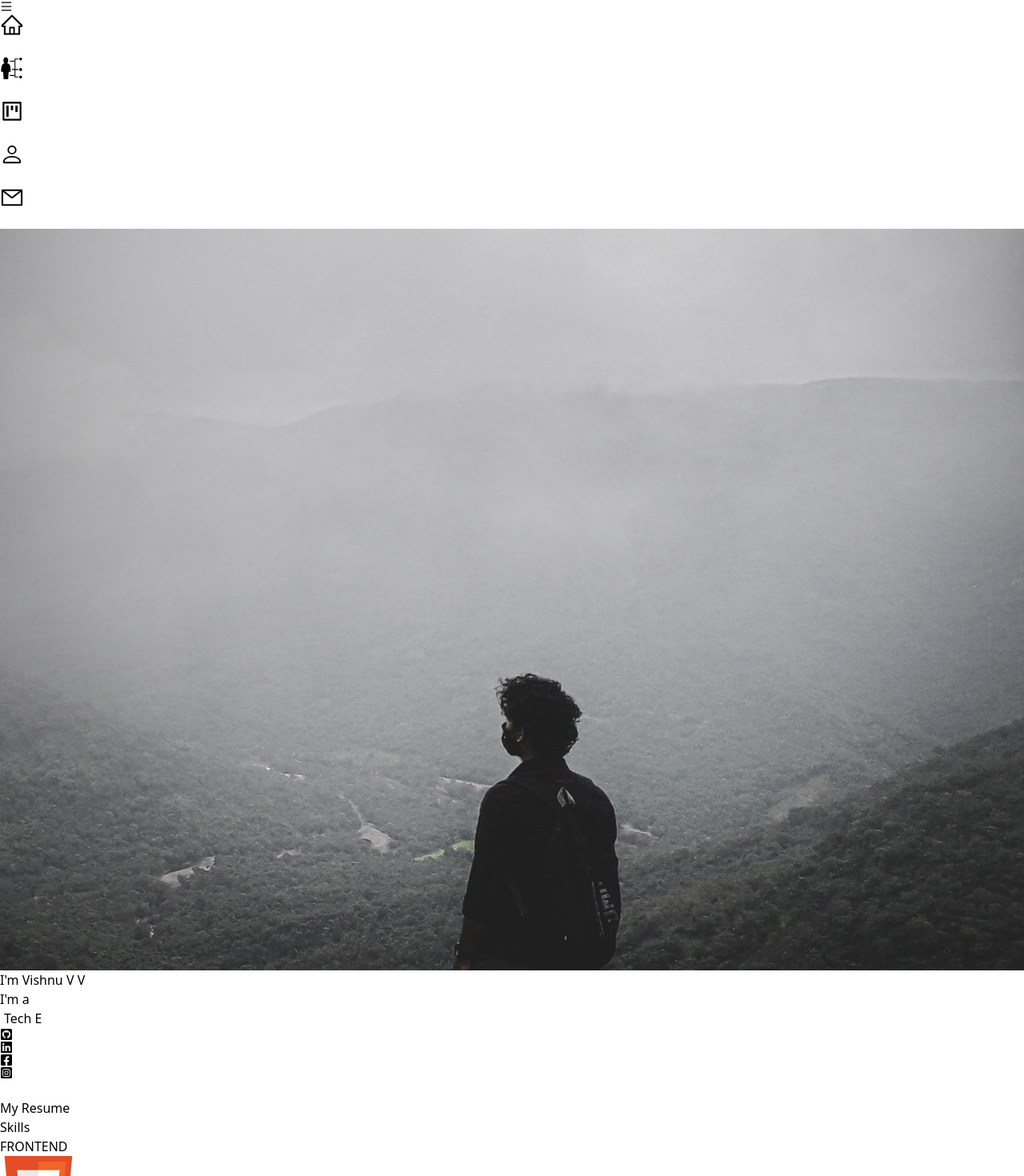
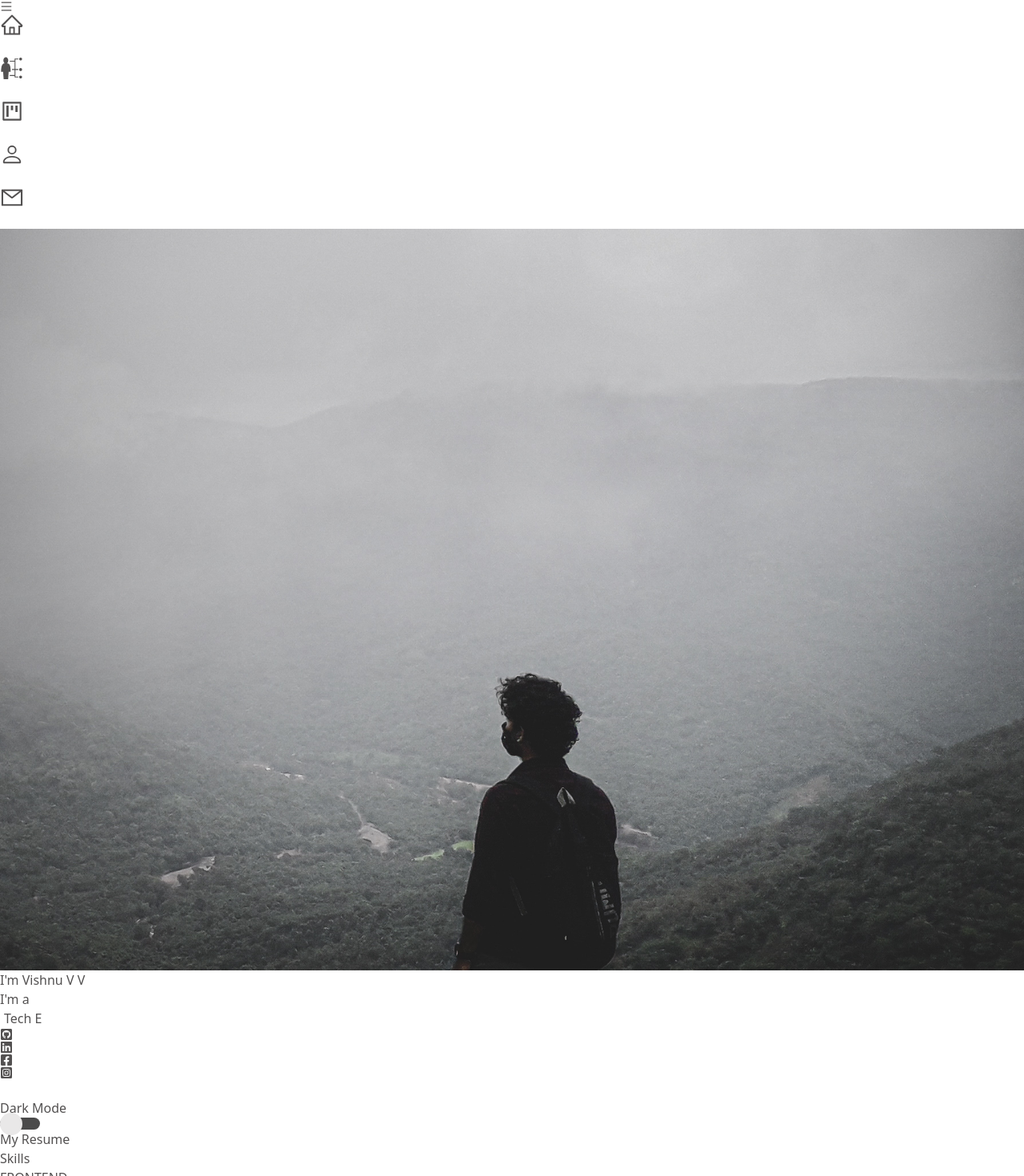
Before and after one commit to vishnuarjun512/Portfolio, a React (Vite) app: page / in a window 1280 px wide. Shown: the top 1470 px of the page at 80% size. Built offline with nearby package versions, Linux system fonts and the light colour scheme; some icons are missing.

Commit message:
Update 10 files

```diff
--- a/src/App.jsx
+++ b/src/App.jsx
@@ -5,11 +5,12 @@ import Skills from "./components/Skills";
 import Resume from "./components/Resume";
 import SideNav from "./components/SideNav";
 import React from "react";
+import { DarkModeProvider } from "./components/DarkModeContext";
 
 function App() {
   return (
+    <DarkModeProvider>
     <div>
-      {/* <DarkMode /> */}
       <SideNav />
       <Main />
       <Skills />
@@ -17,6 +18,7 @@ function App() {
       <Resume />
       <Contact />
     </div>
+      </DarkModeProvider>
   );
 }
 
--- /dev/null
+++ b/src/components/DarkModeContext.jsx
@@ -0,0 +1,23 @@
+// DarkModeContext.js
+import React, { createContext, useContext, useState } from "react";
+
+const DarkModeContext = createContext();
+
+export const DarkModeProvider = ({ children }) => {
+  const [isDarkMode, setIsDarkMode] = useState(false);
+
+  const toggleDarkMode = () => {
+    setIsDarkMode(!isDarkMode);
+    console.log("Dark Mode!");
+  };
+
+  return (
+    <DarkModeContext.Provider value={{ isDarkMode, toggleDarkMode }}>
+      {children}
+    </DarkModeContext.Provider>
+  );
+};
+
+export const useDarkMode = () => {
+  return useContext(DarkModeContext);
+};
--- /dev/null
+++ b/src/components/DarkModeSlider.jsx
@@ -0,0 +1,29 @@
+import React, { useState } from "react";
+import { useDarkMode } from "./DarkModeContext";
+
+const DarkModeSliderButton = ({ isDarkMode, toggleDarkMode }) => {
+  const [sliderPosition, setSliderPosition] = useState(
+    isDarkMode ? "dark" : "light",
+  );
+
+  const handleSliderClick = () => {
+    toggleDarkMode();
+    setSliderPosition(sliderPosition === "dark" ? "light" : "dark");
+  };
+
+  return (
+    <div className="flex flex-col items-center justify-center gap-2">
+      <h1 className="text-[19px] font-bold">
+        {isDarkMode ? "Light Mode" : "Dark Mode"}
+      </h1>
+      <div
+        onClick={handleSliderClick}
+        className={`slider-button ${sliderPosition}`}
+      >
+        <div className="slider"></div>
+      </div>
+    </div>
+  );
+};
+
+export default DarkModeSliderButton;
--- a/src/components/Main.jsx
+++ b/src/components/Main.jsx
@@ -9,8 +9,11 @@ import {
 } from "react-icons/fa";
 import { FaSquareXTwitter } from "react-icons/fa6";
 import "./SideNav.css";
+import DarkModeSlider from "./DarkModeSlider";
+import { useDarkMode } from "./DarkModeContext";
 
 const Main = () => {
+  const { isDarkMode, toggleDarkMode } = useDarkMode();
   function openPdfWindow(pdfUrl) {
     const newWindow = window.open("", "_blank");
     newWindow.document.write(`
@@ -26,14 +29,18 @@ const Main = () => {
   }
 
   return (
-    <div id="main">
+    <div id="main" className={`${isDarkMode ? "dark-mode" : "light-mode"}`}>
       <img
         className="w-full h-screen object-cover"
         src={img}
         alt="Vishnu's Image"
         loading="lazy"
       ></img>
-      <div className="w-full h-screen absolute top-0 left-0 bg-white/50">
+      <div
+        className={`${
+          isDarkMode ? "" : "bg-white/40"
+        } w-full h-screen absolute top-0 left-0`}
+      >
         <div className=" max-w-[700px] m-auto h-full w-full flex flex-col justify-center lg:items-center items-center">
           <h1 className="text-[40px] md:text-[50px] font-bold md:font-bold text-gray-800">
             I'm Vishnu V V
@@ -59,7 +66,7 @@ const Main = () => {
               repeat={Infinity}
             />
           </h2>
-          <div className="flex justify-center gap-[10px] pt-6 max-w-[200px] w-full hover:scale-110 hover:shadow-gray-300 duration-100 ease-in">
+          <div className="flex text-black justify-center gap-[10px] pt-6 max-w-[200px] w-full hover:scale-110 hover:shadow-gray-300 duration-100 ease-in">
             <a
               href="https://github.com/vishnuarjun512"
               target="_blank"
@@ -97,7 +104,19 @@ const Main = () => {
             </a>
           </div>
         </div>
-        <div className="absolute right-2 bottom-2 z-1 rounded-full shadow-lg sm:mx-2 mr-[-4px] sm:my-1 my-1 p-1 bg-gray-200 shadow-gray-500 cursor-pointer hover:scale-[1.2] ease-in duration-100 ">
+        <div className="hidden md:block absolute right-5 top-3 z-1">
+          <DarkModeSlider
+            isDarkMode={isDarkMode}
+            toggleDarkMode={toggleDarkMode}
+          />
+        </div>
+        <div
+          className={`${
+            isDarkMode
+              ? " text-white  bg-[#212121]"
+              : "shadow-gray-500 bg-gray-200 "
+          } absolute right-2 bottom-2 z-1 rounded-full md:rounded-2xl shadow-sm sm:mx-2 mr-[-4px] sm:my-1 my-1 p-1 md:py-2  cursor-pointer hover:scale-[1.2] ease-in duration-100 `}
+        >
           {/* <a href="RESUME.pdf" download="Vishnu's Resume.pdf"> */}
           <button
             onClick={() => openPdfWindow("RESUME.pdf")}
--- a/src/components/ProjectItem.jsx
+++ b/src/components/ProjectItem.jsx
@@ -1,9 +1,16 @@
 import React from "react";
 import { FaGithub } from "react-icons/fa";
+import { useDarkMode } from "./DarkModeContext";
 
 const ProjectItem = ({ img, title, link }) => {
+  const { isDarkMode } = useDarkMode();
+
   return (
-    <div className="max-w-[100%] relative flex items-center justify-center h-auto w-full shadow-xl shadow-gray-400 rounded-xl group hover:bg-gradient-to-r hover:scale-[1.0150] from-gray-200 to-[#001b5e] ease-in-out duration-700">
+    <div
+      className={`${
+        isDarkMode ? "" : "shadow-xl"
+      } max-w-[100%] relative flex items-center justify-center h-auto w-full  shadow-gray-400 rounded-xl group hover:bg-gradient-to-b hover:scale-[1.0150] from-gray-700 to-[#14131a] ease-in-out duration-700`}
+    >
       <img
         className="w-full h-full rounded-xl group-hover:opacity-10 object-cover"
         src={img}
--- a/src/components/Projects.jsx
+++ b/src/components/Projects.jsx
@@ -6,17 +6,31 @@ import planti from "../assets/planti.png";
 import portfolio from "../assets/portfolio.png";
 import calculator from "../assets/calculator.png";
 import imageGallery from "../assets/imageGallery.png";
+import { useDarkMode } from "./DarkModeContext";
 
 const Projects = () => {
+  const { isDarkMode } = useDarkMode();
   return (
     <div
       id="projects"
-      className="max-w-[1440px] m-auto md:pl-[120px] p-4 py-16"
+      className={`${
+        isDarkMode ? "bg-[#14131a]" : "light-mode"
+      } max-w-[1440px] m-auto md:pl-[120px] p-4 py-16`}
     >
-      <h1 className="text-4xl font-bold text-center text-[#001b53]">
+      <h1
+        className={`${
+          isDarkMode ? "text-white" : "text-[#001b5e]"
+        } text-4xl font-bold text-center`}
+      >
         Projects
       </h1>
-      <p className="text-center text-xl pt-4 pb-6">Checkout my Projects!</p>
+      <p
+        className={`${
+          isDarkMode ? "text-white" : ""
+        } text-center text-xl pt-4 pb-6`}
+      >
+        Checkout my Projects!
+      </p>
       <div className="grid md:grid-cols-2 gap-12">
         <ProjectItem
           img={imageGallery}
--- a/src/components/SideNav.jsx
+++ b/src/components/SideNav.jsx
@@ -8,15 +8,17 @@ import {
 import { GrProjects } from "react-icons/gr";
 import { BsMailbox, BsPerson } from "react-icons/bs";
 import { GiSkills } from "react-icons/gi";
+import { useDarkMode } from "./DarkModeContext";
 
 const SideNav = () => {
   const [nav, setNav] = useState(false);
+  const { isDarkMode } = useDarkMode();
   const handleNav = () => {
     setNav(!nav);
     // console.log("State changed ");
   };
   return (
-    <div>
+    <div className={`${isDarkMode ? "dark-mode" : "light-mode"}`}>
       <AiOutlineMenu
         onClick={handleNav}
         className="fixed top-4 right-4 z-[99] md:hidden block "
@@ -68,13 +70,21 @@ const SideNav = () => {
         ""
       )}
 
-      <div className="md:block hidden fixed top-[50%] translate-y-[-50%] ml-5 z-10">
+      <div
+        className={`${
+          isDarkMode ? "text-black" : ""
+        } md:block hidden fixed top-[50%] translate-y-[-50%] ml-5 z-20`}
+      >
         <div className="flex flex-col gap-[12px] ">
           <div className="flex flex-row gap-[10px] justify-start items-center text-2xl font-bold">
             <a
               href="#main"
               id="hover-button"
-              className="flex flex-row flex-initial rounded-full shadow-lg bg-gray-200 shadow-gray-500 m-2 p-4 cursor-pointer hover:scale-[1.2] ease-in duration-100"
+              className={`${
+                isDarkMode
+                  ? "bg-[#212121] text-white"
+                  : "shadow-gray-500 bg-gray-200"
+              } rounded-full shadow-lg  m-2 p-4 cursor-pointer hover:scale-[1.2] ease-in duration-100`}
             >
               <AiOutlineHome size={30} />
             </a>
@@ -85,7 +95,11 @@ const SideNav = () => {
             <a
               href="#skills"
               id="hover-button"
-              className="rounded-full shadow-lg bg-gray-200 shadow-gray-500 m-2 p-4 cursor-pointer hover:scale-[1.2] ease-in duration-100"
+              className={`${
+                isDarkMode
+                  ? "bg-[#212121] text-white"
+                  : "shadow-gray-500 bg-gray-200"
+              } rounded-full shadow-lg  m-2 p-4 cursor-pointer hover:scale-[1.2] ease-in duration-100`}
             >
               <GiSkills size={30} />
             </a>
@@ -96,7 +110,11 @@ const SideNav = () => {
             <a
               href="#projects"
               id="hover-button"
-              className="rounded-full shadow-lg bg-gray-200 shadow-gray-500 m-2 p-4 cursor-pointer hover:scale-[1.2] ease-in duration-100"
+              className={`${
+                isDarkMode
+                  ? "bg-[#212121] text-white"
+                  : "shadow-gray-500 bg-gray-200"
+              } rounded-full shadow-lg  m-2 p-4 cursor-pointer hover:scale-[1.2] ease-in duration-100`}
             >
               <AiOutlineProject size={30} />
             </a>
@@ -107,7 +125,11 @@ const SideNav = () => {
             <a
               id="hover-button"
               href="#resume"
-              className="rounded-full shadow-lg bg-gray-200 shadow-gray-500 m-2 p-4 cursor-pointer hover:scale-[1.2] ease-in duration-100"
+              className={`${
+                isDarkMode
+                  ? "bg-[#212121] text-white"
+                  : "shadow-gray-500 bg-gray-200"
+              } rounded-full shadow-lg  m-2 p-4 cursor-pointer hover:scale-[1.2] ease-in duration-100`}
             >
               <BsPerson size={30} />
             </a>
@@ -118,7 +140,11 @@ const SideNav = () => {
             <a
               href="#contact"
               id="hover-button"
-              className="rounded-full shadow-lg bg-gray-200 shadow-gray-500 m-2 p-4 cursor-pointer hover:scale-[1.2] ease-in duration-100"
+              className={`${
+                isDarkMode
+                  ? "bg-[#212121] text-white"
+                  : "shadow-gray-500 bg-gray-200"
+              } rounded-full shadow-lg  m-2 p-4 cursor-pointer hover:scale-[1.2] ease-in duration-100`}
             >
               <AiOutlineMail size={30} />
             </a>
--- a/src/components/SkillSection.jsx
+++ b/src/components/SkillSection.jsx
@@ -1,8 +1,10 @@
 import React from "react";
 import "./SideNav.css";
 import star from "../assets/Icons/star.png";
+import { useDarkMode } from "./DarkModeContext";
 
 const SkillSection = ({ title, items }) => {
+  const { isDarkMode } = useDarkMode();
   const renderStars = (level) => {
     const stars = [];
     for (let i = 0; i < level; i++) {
@@ -12,14 +14,18 @@ const SkillSection = ({ title, items }) => {
           className="w-4 h-4" // Adjust the width and height as needed
           src={star}
           alt="Star"
-        />
+        />,
       );
     }
     return stars;
   };
 
   return (
-    <div className="bg-[rgb(97,103,122)] border-1 min-h-[170px] min-w-[350px] p-2 items-center justify-evenly flex flex-col flex-wrap rounded-3xl shadow-2xl hover:scale-[1.05] ease-in-out duration-100">
+    <div
+      className={`${
+        isDarkMode ? "bg-[#1c1b23]" : "bg-[rgb(97,103,122)] "
+      } border-1 min-h-[170px] min-w-[350px] p-2 items-center justify-evenly flex flex-col flex-wrap rounded-3xl shadow-2xl ease-in-out duration-100`}
+    >
       <h1 className="text-[#D8D9DA] sm:text-2xl text-2xl font-semibold underline">
         {title.toUpperCase()}
       </h1>
@@ -29,13 +35,17 @@ const SkillSection = ({ title, items }) => {
             key={index}
             className="flex flex-col items-center justify-center m-3 hover:scale-[1.2] gap-1 ease-in-out duration-100"
           >
-            <div className="relative">
+            <div className="relative ">
               <img
-                className="w-[65px] h-[68px] rounded-lg"
+                className="w-[65px] rounded-lg h-[68px]"
                 src={item.source}
                 alt={item.name}
               />
-              <div className="flex flex-col items-center justify-center h-full w-full text-bold text-[15px] text-center absolute top-0 left-0 right-0 bottom-0 bg-[#61677A] opacity-0 hover:opacity-100 transition-opacity duration-600">
+              <div
+                className={`${
+                  isDarkMode ? "bg-[#1c1b23]" : "bg-[#61677A]"
+                } flex flex-col items-center justify-center h-[112%] w-[110%] text-bold text-[15px] text-center absolute top-0 left-0 right-0 bottom-0 opacity-0 hover:opacity-100 transition-opacity duration-600`}
+              >
                 <p className="text-[#F0F0F0]">{item.name}</p>
                 <div className="flex justify-center">
                   {renderStars(item.level)}
--- a/src/components/Skills.jsx
+++ b/src/components/Skills.jsx
@@ -16,8 +16,10 @@ import Python from "../assets/Icons/python.png";
 import git from "../assets/Icons/git.png";
 import github from "../assets/Icons/github.png";
 import SkillSection from "./SkillSection";
+import { useDarkMode } from "./DarkModeContext";
 
 const Skills = () => {
+  const { isDarkMode } = useDarkMode();
   const data = [
     {
       title: "Frontend",
@@ -80,9 +82,17 @@ const Skills = () => {
   return (
     <div
       id="skills"
-      className="max-w-[1440px] m-auto md:pl-20 p-4 pt-16 flex flex-col justify-center items-center"
+      className={`${
+        isDarkMode ? "bg-[#14131a]" : "light-mode"
+      }  max-w-[1440px] m-auto md:pl-20 p-4 pt-16 flex flex-col justify-center items-center`}
     >
-      <h1 className="text-4xl font-bold text-center text-[#001b5e]">Skills</h1>
+      <h1
+        className={`${
+          isDarkMode ? "text-white" : "text-[#001b5e]"
+        } text-4xl font-bold text-center`}
+      >
+        Skills
+      </h1>
       <div className="flex flex-row flex-wrap items-center justify-center gap-8 m-5 px-10">
         {data.map((item, idx) => (
           <SkillSection key={idx} title={item.title} items={item.items} />
--- a/src/index.css
+++ b/src/index.css
@@ -8,11 +8,11 @@
 
 :root {
   --body_background: white;
-    --body_color:black;
-    --link_color:navy;
+  --body_color: black;
+  --link_color: navy;
 }
 
- [data-them="dark"]{
+[data-them="dark"] {
   --body_background: #282c34;
   --body_color: white;
   --link_color: cyan;
@@ -29,8 +29,58 @@
   transform: translateY(0);
 }
 
-@media(prefers-reduced-motion) {
+@media (prefers-reduced-motion) {
   .hide {
     transition: none;
   }
 }
+
+.light-mode {
+  background-color: #ffffff;
+  color: #535151; /* Text color */
+  transition:
+    background-color 0.3s,
+    color 0.3s;
+}
+
+.dark-mode {
+  background-color: #212121; /* Dark background color */
+  color: #fff; /* Dark text color */
+  transition:
+    background-color 0.3s,
+    color 0.3s;
+}
+
+/* DarkModeSliderButton.css */
+.slider-button {
+  display: flex;
+  align-items: center;
+  height: 15px;
+  width: 50px;
+  background-color: #dddddd;
+  border-radius: 20px;
+  position: relative;
+  cursor: pointer;
+  transition: background-color 0.3s;
+}
+
+.slider-button.light {
+  background-color: #4b4b4b;
+}
+
+.slider-button .slider {
+  width: 28px;
+  height: 28px;
+  background-color: #e9e8e8;
+  border-radius: 50%;
+  position: absolute;
+  transition: transform 0.3s;
+}
+
+.slider-button.light .slider {
+  transform: translateX(0);
+}
+
+.slider-button.dark .slider {
+  transform: translateX(35px);
+}
```
Lines whose indentation alone changed are shown as unchanged.
